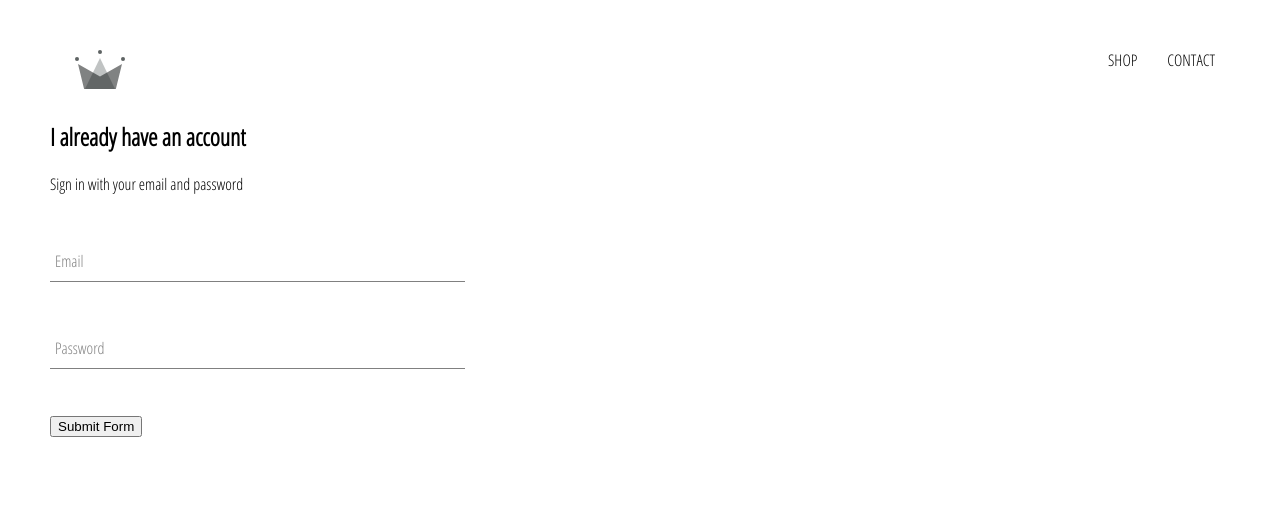
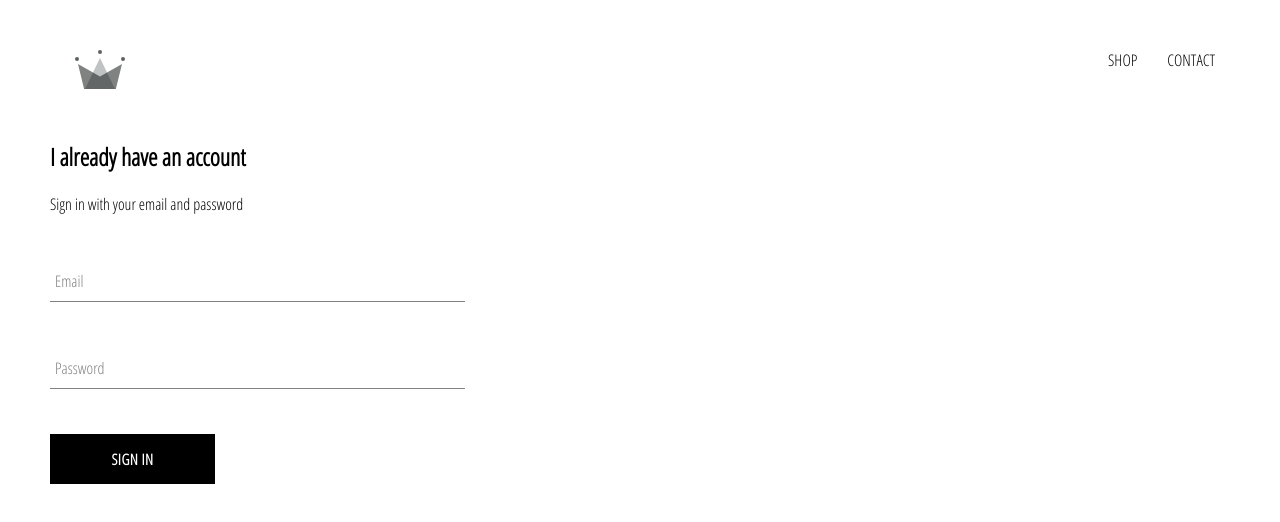
Before and after one commit to FredSilveira/e-commerce-store, a React (Create React App) app: page /signin in a window 1280 px wide. Shown: the top 522 px of the page. Built offline with nearby package versions, Linux system fonts and the light colour scheme.

Commit message:
created submit button for sign in/up

```diff
--- /dev/null
+++ b/src/components/custom-button/customButton.js
@@ -0,0 +1,11 @@
+import React from "react";
+
+import "./customButton.scss";
+
+const CostumButton = ({ children, ...Props}) => (
+  <button className="custom-button" {...Props}>
+    {children}
+  </button>
+);
+
+export default CostumButton;
--- /dev/null
+++ b/src/components/custom-button/customButton.scss
@@ -0,0 +1,22 @@
+.custom-button {
+  min-width: 165px;
+  width: auto;
+  height: 50px;
+  letter-spacing: 0.5px;
+  line-height: 50px;
+  padding: 0 35px 0 35px;
+  font-size: 15px;
+  background-color: black;
+  color: white;
+  text-transform: uppercase;
+  font-family: 'Open Sans Condensed';
+  font-weight: bolder;
+  border: none;
+  cursor: pointer;
+
+  &:hover {
+    background-color: white;
+    color: black;
+    border: 1px solid black;
+  }
+}
--- a/src/components/sign-in/signIn.js
+++ b/src/components/sign-in/signIn.js
@@ -1,8 +1,9 @@
 import React from "react";
 
-import FormInput from "../form-input/formInput"
+import FormInput from "../form-input/formInput";
+import CostumButton from "../custom-button/customButton";
 
-import "./signIn.scss"
+import "./signIn.scss";
 
 class SignIn extends React.Component {
   constructor() {
@@ -48,7 +49,7 @@ class SignIn extends React.Component {
             label="Password"
             required
           />
-          <input type="submit" value="Submit Form" />
+          <CostumButton type="submit">Sign In</CostumButton>
         </form>
       </div>
     )
--- a/src/components/sign-in/signIn.scss
+++ b/src/components/sign-in/signIn.scss
@@ -1,3 +1,9 @@
 .sign-in {
   width: 50vh;
+  display: flex;
+  flex-direction: column;
+
+  .title {
+    margin: 10px 0;
+  }
 }
```
